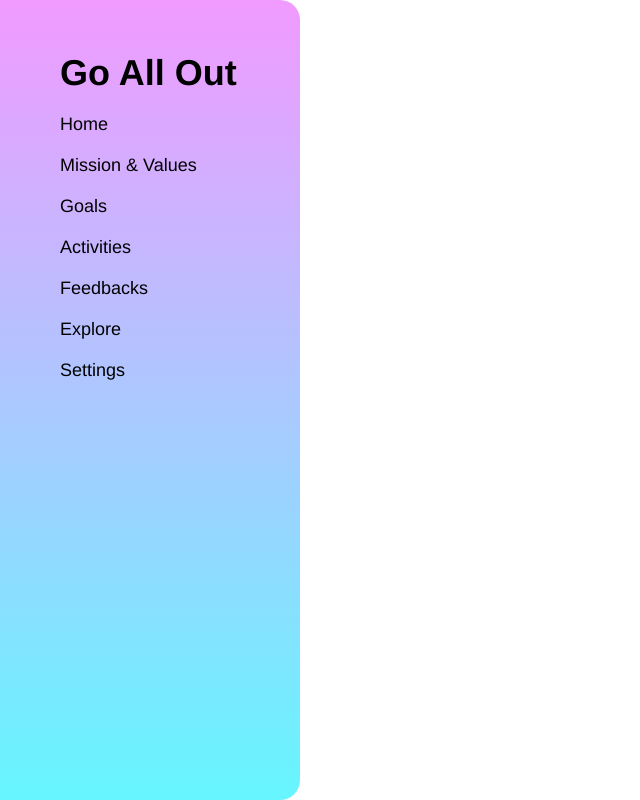
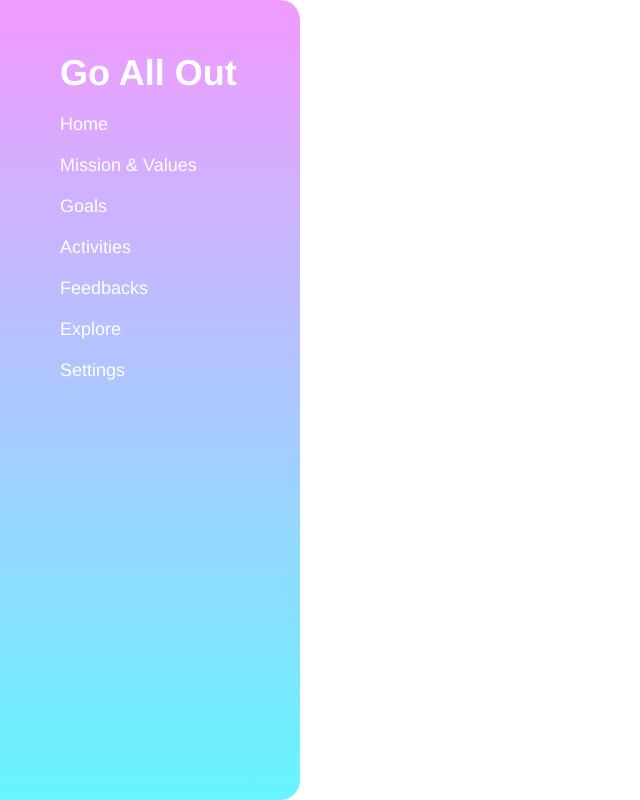
Before and after one commit to Kazuchanfl/hr_app_concept_frontend, a Vue app: page / in a window 1280 px wide. Shown: the whole page, without its empty margins (0-640 px from the left). Built offline with nearby package versions, Linux system fonts and the light colour scheme.

Commit message:
make logo and menu white

```diff
--- a/src/components/GlobalMenu.vue
+++ b/src/components/GlobalMenu.vue
@@ -51,7 +51,7 @@ a {
 
   margin: 20px;
 
-  color: #000000;
+  color: white;
 }
 
 a:hover {
--- a/src/components/Logo.vue
+++ b/src/components/Logo.vue
@@ -24,7 +24,7 @@ a#Logo {
 
   margin: 20px;
 
-  color: #000000;
+  color: white;
 }
 
 a#Logo:hover {
```
